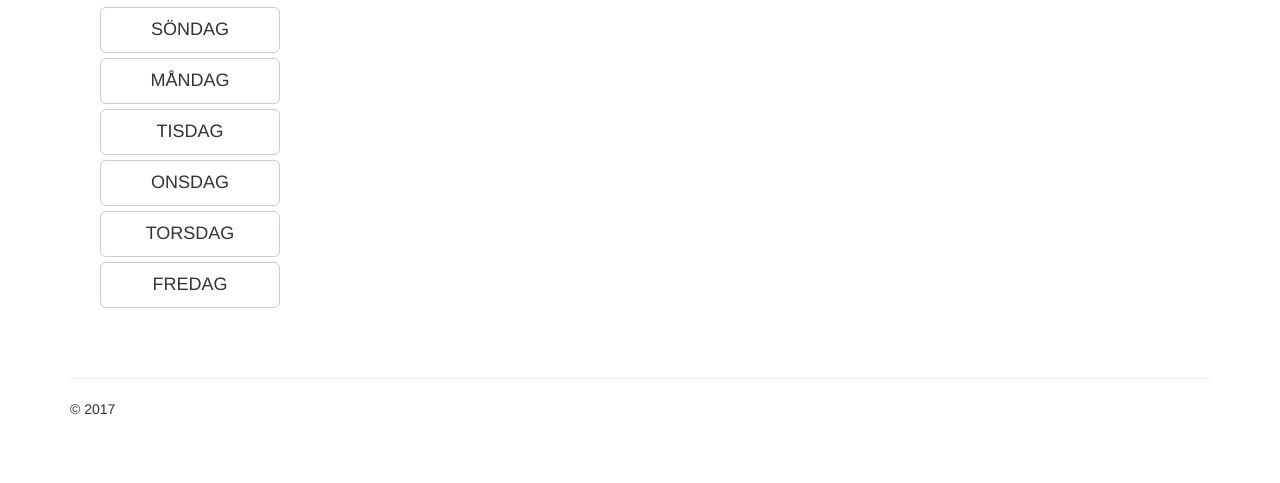
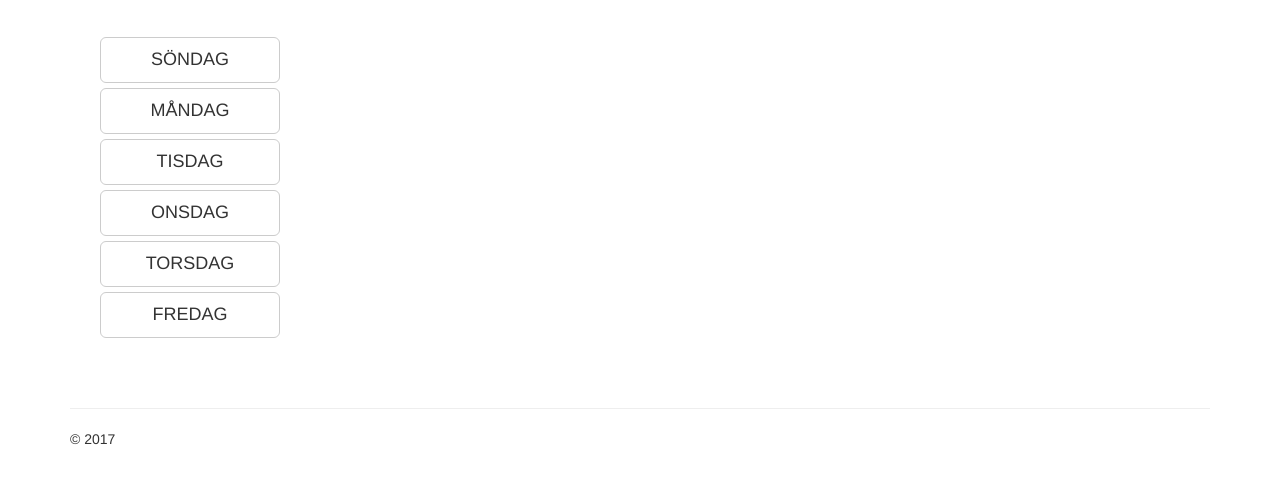
Before and after one commit to rofr/avak, a plain HTML site: page index.html in a window 1280 px wide. Shown: the part 73-556 px from the top of the page. Drawn offline with Linux system fonts and the light colour scheme.

Commit message:
add margin below header

```diff
--- a/index.html
+++ b/index.html
@@ -31,7 +31,7 @@
             </div>
         </div>
     </div>
-    <div class="container body-content">
+    <div class="container body-content" style="margin-top:30px">
 
 
 
```
